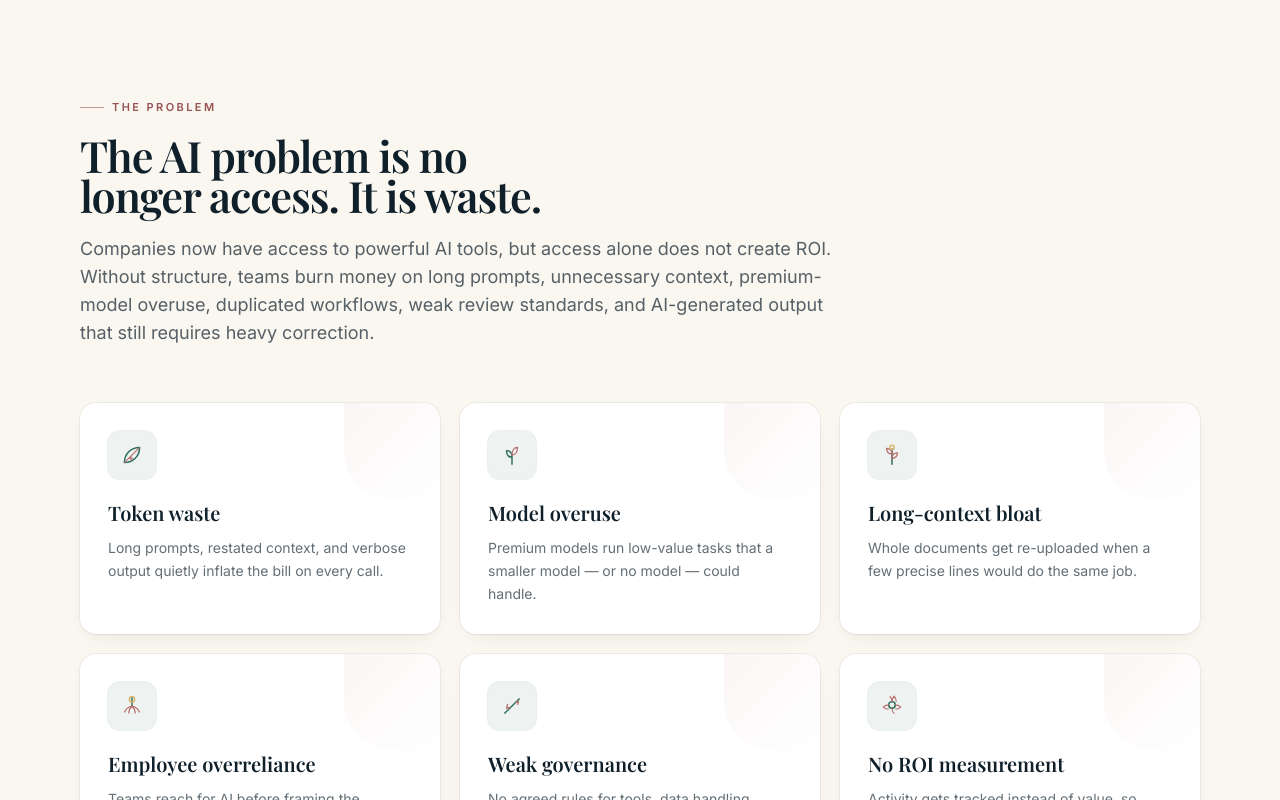
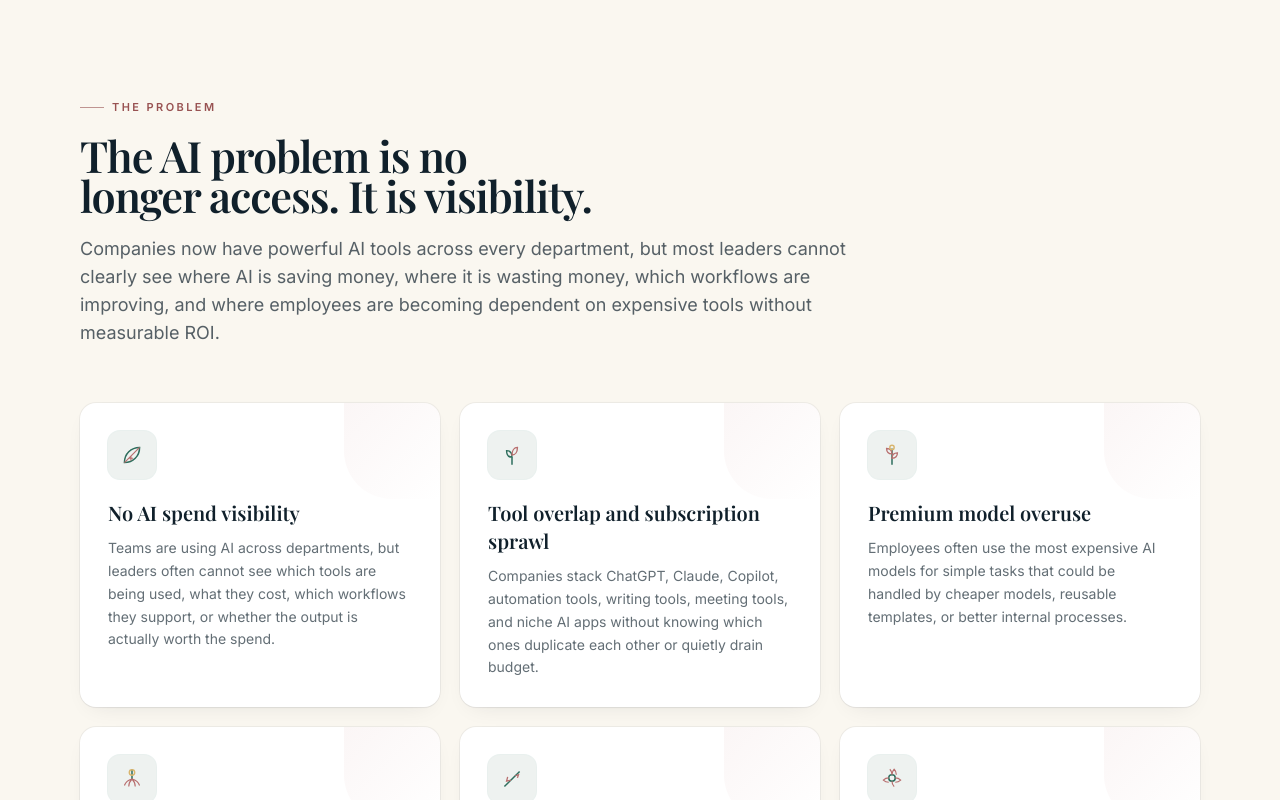
Before and after one commit to alkefajihaider/roseraops-website, a Next.js app: page / in a window 1280 px wide. Shown: the part 880-1680 px from the top of the page. Built offline with nearby package versions, Linux system fonts and the light colour scheme.

Commit message:
Update ProblemSection.tsx

```diff
--- a/components/ProblemSection.tsx
+++ b/components/ProblemSection.tsx
@@ -1,6 +1,38 @@
-import { PROBLEM_CARDS } from '@/lib/constants';
 import AnimatedCard from './AnimatedCard';
 import SectionHeading from './SectionHeading';
+
+const PROBLEM_CARDS = [
+  {
+    title: 'No AI spend visibility',
+    body: 'Teams are using AI across departments, but leaders often cannot see which tools are being used, what they cost, which workflows they support, or whether the output is actually worth the spend.',
+    icon: 'leaf',
+  },
+  {
+    title: 'Tool overlap and subscription sprawl',
+    body: 'Companies stack ChatGPT, Claude, Copilot, automation tools, writing tools, meeting tools, and niche AI apps without knowing which ones duplicate each other or quietly drain budget.',
+    icon: 'bud',
+  },
+  {
+    title: 'Premium model overuse',
+    body: 'Employees often use the most expensive AI models for simple tasks that could be handled by cheaper models, reusable templates, or better internal processes.',
+    icon: 'stem',
+  },
+  {
+    title: 'Workflows are not being measured',
+    body: 'AI may feel productive, but most companies do not track whether it reduces time, improves quality, lowers cost, or simply creates more review work for managers.',
+    icon: 'roots',
+  },
+  {
+    title: 'Weak verification standards',
+    body: 'AI output still needs human judgment. Without review rules, teams risk hallucinations, low-quality work, compliance mistakes, and false confidence in automated answers.',
+    icon: 'thorn',
+  },
+  {
+    title: 'Training without accountability',
+    body: 'Most AI training teaches prompts, not operating discipline. Teams need to know when to use AI, when not to use it, how to verify it, and how to tie usage back to business value.',
+    icon: 'bloom',
+  },
+];
 
 function BotanicalIcon({ name }: { name: string }) {
   const stroke = '#2F6F5E';
@@ -11,6 +43,7 @@ function BotanicalIcon({ name }: { name: string }) {
     fill: 'none',
     'aria-hidden': true as const,
   };
+
   switch (name) {
     case 'leaf':
       return (
@@ -19,6 +52,7 @@ function BotanicalIcon({ name }: { name: string }) {
           <path d="M5 19 19 5M9 15h4M11 13v4" stroke="#B86F6F" strokeWidth="1.1" />
         </svg>
       );
+
     case 'bud':
       return (
         <svg {...common}>
@@ -27,22 +61,33 @@ function BotanicalIcon({ name }: { name: string }) {
           <path d="M12 12c0-4 2-7 5-7 0 4-2 7-5 7Z" stroke="#B86F6F" strokeWidth="1.3" />
         </svg>
       );
+
     case 'stem':
       return (
         <svg {...common}>
           <path d="M12 21V6" stroke={stroke} strokeWidth="1.4" />
-          <path d="M12 11c-3 0-5-2-5-5 3 0 5 2 5 5ZM12 15c3 0 5-2 5-5-3 0-5 2-5 5Z" stroke="#B86F6F" strokeWidth="1.2" />
+          <path
+            d="M12 11c-3 0-5-2-5-5 3 0 5 2 5 5ZM12 15c3 0 5-2 5-5-3 0-5 2-5 5Z"
+            stroke="#B86F6F"
+            strokeWidth="1.2"
+          />
           <circle cx="12" cy="5" r="2" stroke="#D9B56D" strokeWidth="1.3" />
         </svg>
       );
+
     case 'roots':
       return (
         <svg {...common}>
           <path d="M12 3v9" stroke={stroke} strokeWidth="1.4" />
-          <path d="M12 12c-2 2-3 4-3 7M12 12c2 2 3 4 3 7M12 12c-4 1-6 3-7 6M12 12c4 1 6 3 7 6" stroke="#B86F6F" strokeWidth="1.1" />
+          <path
+            d="M12 12c-2 2-3 4-3 7M12 12c2 2 3 4 3 7M12 12c-4 1-6 3-7 6M12 12c4 1 6 3 7 6"
+            stroke="#B86F6F"
+            strokeWidth="1.1"
+          />
           <circle cx="12" cy="6" r="2.5" stroke="#D9B56D" strokeWidth="1.3" />
         </svg>
       );
+
     case 'thorn':
       return (
         <svg {...common}>
@@ -50,11 +95,16 @@ function BotanicalIcon({ name }: { name: string }) {
           <path d="M11 13l-4 1 1-4M15 9l3-1-1 3" stroke="#B86F6F" strokeWidth="1.2" />
         </svg>
       );
-    default: // bloom
+
+    default:
       return (
         <svg {...common}>
           <circle cx="12" cy="11" r="3" stroke={stroke} strokeWidth="1.4" />
-          <path d="M12 8c0-3 2-5 2-5s2 2 2 5M12 8c0-3-2-5-2-5M9 11c-3 0-5 2-5 2s2 2 5 2M15 11c3 0 5 2 5 2s-2 2-5 2M12 14c0 3 2 5 2 5" stroke="#B86F6F" strokeWidth="1.1" />
+          <path
+            d="M12 8c0-3 2-5 2-5s2 2 2 5M12 8c0-3-2-5-2-5M9 11c-3 0-5 2-5 2s2 2 5 2M15 11c3 0 5 2 5 2s-2 2-5 2M12 14c0 3 2 5 2 5"
+            stroke="#B86F6F"
+            strokeWidth="1.1"
+          />
         </svg>
       );
   }
@@ -67,8 +117,8 @@ export default function ProblemSection() {
         <SectionHeading
           eyebrow="The problem"
           tone="clay"
-          title="The AI problem is no longer access. It is waste."
-          intro="Companies now have access to powerful AI tools, but access alone does not create ROI. Without structure, teams burn money on long prompts, unnecessary context, premium-model overuse, duplicated workflows, weak review standards, and AI-generated output that still requires heavy correction."
+          title="The AI problem is no longer access. It is visibility."
+          intro="Companies now have powerful AI tools across every department, but most leaders cannot clearly see where AI is saving money, where it is wasting money, which workflows are improving, and where employees are becoming dependent on expensive tools without measurable ROI."
         />
 
         <div className="mt-14 grid gap-5 sm:grid-cols-2 lg:grid-cols-3">
@@ -80,13 +130,18 @@ export default function ProblemSection() {
               className="card-surface group relative overflow-hidden p-7"
             >
               <span className="absolute right-0 top-0 h-24 w-24 rounded-bl-[3rem] bg-gradient-to-br from-rose/10 to-transparent" />
+
               <div className="flex h-12 w-12 items-center justify-center rounded-xl bg-mist ring-1 ring-emerald/10 transition-colors group-hover:bg-sage/30">
                 <BotanicalIcon name={c.icon} />
               </div>
+
               <h3 className="mt-5 font-display text-xl font-semibold text-ink">
                 {c.title}
               </h3>
-              <p className="mt-2.5 text-sm leading-relaxed text-ink/65">{c.body}</p>
+
+              <p className="mt-2.5 text-sm leading-relaxed text-ink/65">
+                {c.body}
+              </p>
             </AnimatedCard>
           ))}
         </div>
```
